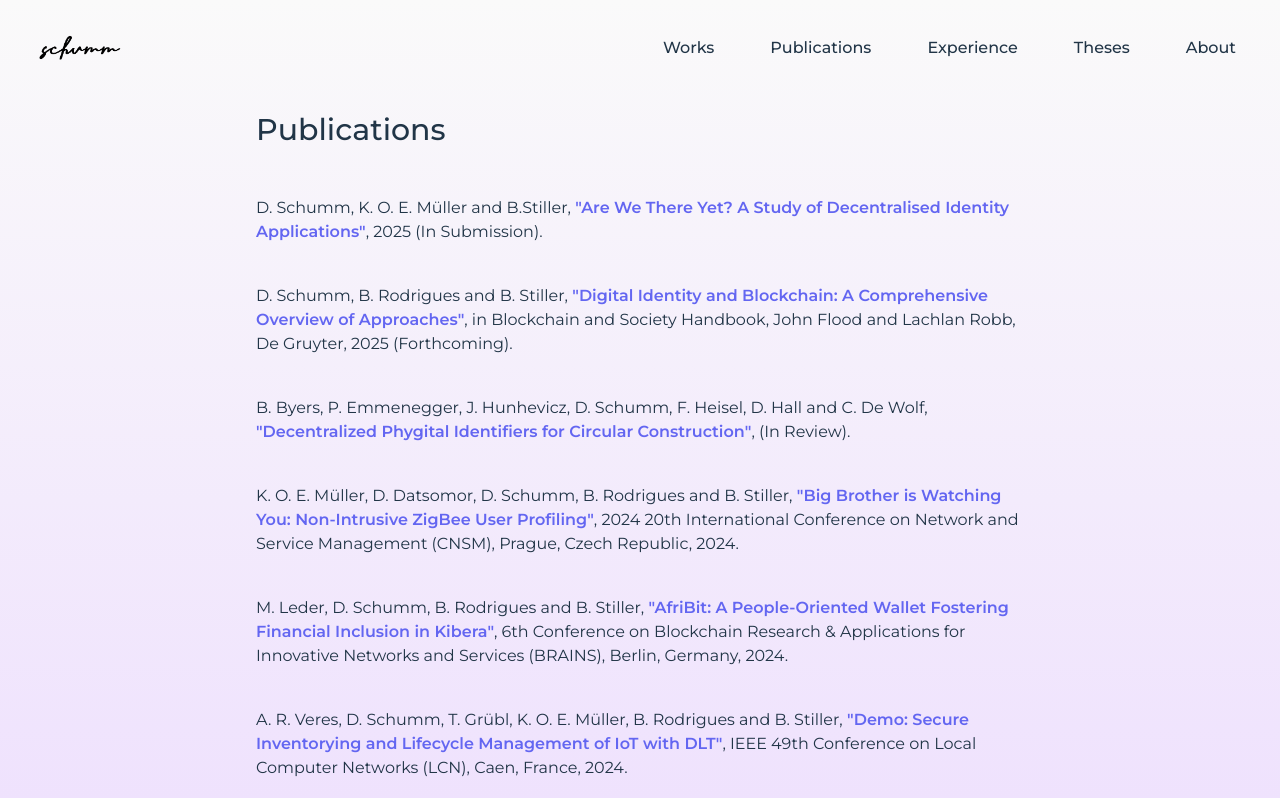
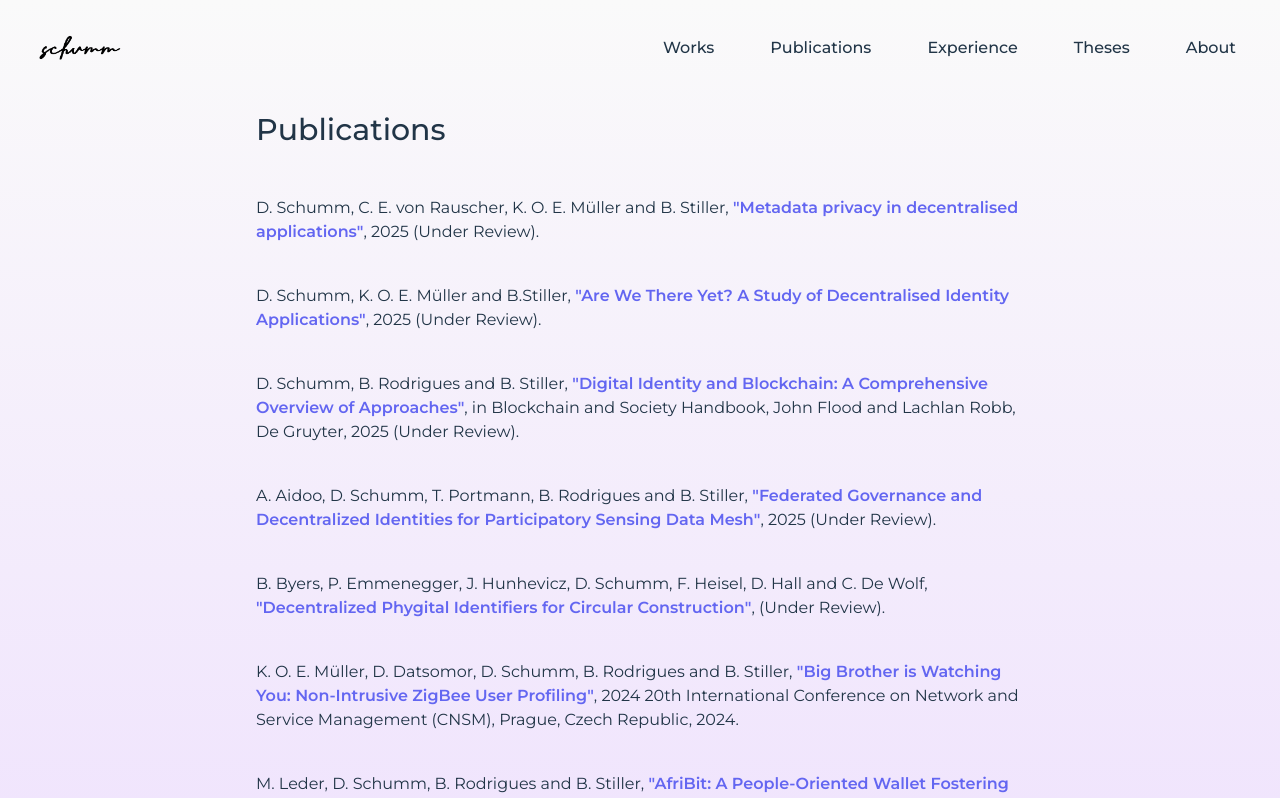
Before and after one commit to schummd/schummd.github.io, a React (Vite) app: page /#/publications in a window 1280 px wide. Shown: the top 798 px of the page. Built offline with nearby package versions, Linux system fonts and the light colour scheme.

Commit message:
updated publications + experience

```diff
--- a/src/pages/Experience.jsx
+++ b/src/pages/Experience.jsx
@@ -43,7 +43,8 @@ export default function Experience() {
               </div>
               <div class="mt-2">
                 Planning, developing, and editing of academic publications. Reviewing of
-                publication submissions for IEEE Transactions on Network and Service Management.
+                publication submissions for IEEE Transactions on Network and Service Management
+                and Journal of Communications and Networks.
               </div>
               <div class="mt-2">
                 Supervising bachelor and master student theses and academic projects.
--- a/src/pages/Publications.jsx
+++ b/src/pages/Publications.jsx
@@ -6,30 +6,40 @@ export default function Publications() {
 
         <ul class="font-montserrat space-y-10 list-none list-inside">
           <li>
+            D. Schumm, C. E. von Rauscher, K.  O. E. Müller and B. Stiller,
+            <a href="#" class="font-semibold text-indigo-500"> "Metadata privacy in decentralised applications"</a>,
+            2025 (Under Review).
+          </li>
+          <li>
             D. Schumm, K. O. E. Müller and B.Stiller,
             <a href="#" class="font-semibold text-indigo-500"> "Are We There Yet? A Study of Decentralised Identity Applications"</a>,
-            2025 (In Submission).
+            2025 (Under Review).
           </li>
           <li>
             D. Schumm, B. Rodrigues and B. Stiller,
             <a href="#" class="font-semibold text-indigo-500"> "Digital Identity and Blockchain: A Comprehensive Overview of Approaches"</a>,
             in Blockchain and Society Handbook, John Flood and Lachlan Robb,
-            De Gruyter, 2025 (Forthcoming).
+            De Gruyter, 2025 (Under Review).
+          </li>
+          <li>
+            A. Aidoo, D. Schumm, T. Portmann, B. Rodrigues and B. Stiller,
+            <a href="#" class="font-semibold text-indigo-500"> "Federated Governance and Decentralized Identities for Participatory Sensing Data Mesh"</a>,
+            2025 (Under Review).
           </li>
           <li>
             B. Byers, P. Emmenegger, J. Hunhevicz, D. Schumm, F. Heisel, D. Hall and C. De Wolf,
             <a href="http://dx.doi.org/10.2139/ssrn.4946912" class="font-semibold text-indigo-500 cursor-pointer" target="_blank"> "Decentralized Phygital Identifiers for Circular Construction"</a>,
-            (In Review).
+            (Under Review).
           </li>
           <li>
             K. O. E. Müller, D. Datsomor, D. Schumm, B. Rodrigues and B. Stiller,
-            <a href="#" class="font-semibold text-indigo-500"> "Big Brother is Watching You: Non-Intrusive ZigBee User Profiling"</a>,
+            <a href="https://dl.ifip.org/db/conf/cnsm/cnsm2024/1571049085.pdf" class="font-semibold text-indigo-500"> "Big Brother is Watching You: Non-Intrusive ZigBee User Profiling"</a>,
             2024 20th International Conference on Network and Service Management (CNSM),
             Prague, Czech Republic, 2024.
           </li>
           <li>
             M. Leder, D. Schumm, B. Rodrigues and B. Stiller,
-            <a href="#" class="font-semibold text-indigo-500"> "AfriBit: A People-Oriented Wallet Fostering Financial Inclusion in Kibera"</a>,
+            <a href="https://ieeexplore.ieee.org/abstract/document/10732060" class="font-semibold text-indigo-500"> "AfriBit: A People-Oriented Wallet Fostering Financial Inclusion in Kibera"</a>,
             6th Conference on Blockchain Research & Applications for Innovative Networks and Services (BRAINS),
             Berlin, Germany, 2024.
           </li>
```
